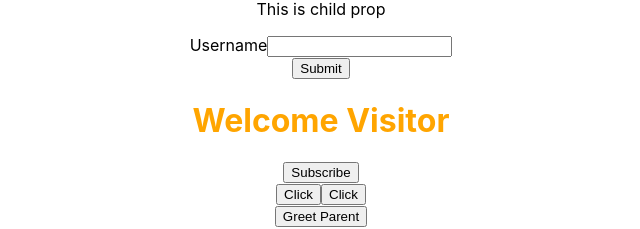
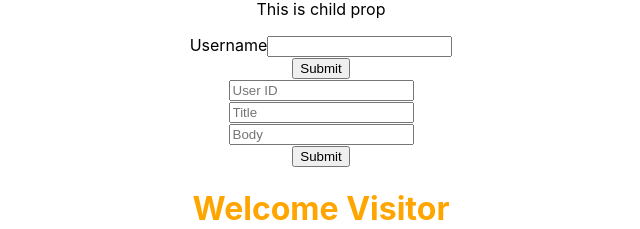
Before and after one commit to piyush-multiplexer/hello-react, a React (Create React App) app: page / in a window 1280 px wide. Shown: the part 247-476 px from the top of the page, without its empty margins (319-959 px from the left). Built offline with nearby package versions, Linux system fonts and the light colour scheme; no server answers.

Commit message:
form and post request

```diff
--- a/src/App.js
+++ b/src/App.js
@@ -8,6 +8,7 @@ import { Greet } from "./components/Greet";
 import { Message } from "./components/Message";
 import { NameList } from "./components/NameList";
 import { ParentComponent } from "./components/ParentComponent";
+import { PostForm } from "./components/PostForm";
 import { PostList } from "./components/PostList";
 import { UserGreeting } from "./components/UserGreeting";
 function App() {
@@ -21,6 +22,7 @@ function App() {
         <p>This is child prop</p>
       </Greet>
       <Form />
+      <PostForm />
       <Message />
       <ClickHandler />
       <ParentComponent />
--- /dev/null
+++ b/src/components/PostForm.js
@@ -0,0 +1,52 @@
+import { useState } from "react";
+
+export const PostForm = () => {
+  const [userId, setUserId] = useState("");
+  const [title, setTitle] = useState("");
+  const [body, setBody] = useState("");
+  const submitHandler = (e) => {
+    e.preventDefault();
+    fetch("https://jsonplaceholder.typicode.com/posts", {
+      method: "POST",
+      body: JSON.stringify({
+        title: title,
+        body: body,
+        userId: userId,
+      }),
+      headers: {
+        "Content-Type": "application/json; charset=UTF-8",
+      },
+    })
+      .then((response) => response.json())
+      .then((json) => console.log(json));
+  };
+  return (
+    <form onSubmit={submitHandler}>
+      <div>
+        <input
+          type="text"
+          placeholder="User ID"
+          value={userId}
+          onChange={(e) => setUserId(e.target.value)}
+        ></input>
+      </div>
+      <div>
+        <input
+          type="text"
+          placeholder="Title"
+          value={title}
+          onChange={(e) => setTitle(e.target.value)}
+        ></input>
+      </div>
+      <div>
+        <input
+          type="text"
+          placeholder="Body"
+          value={body}
+          onChange={(e) => setBody(e.target.value)}
+        ></input>
+      </div>
+      <button type="submit">Submit</button>
+    </form>
+  );
+};
```
